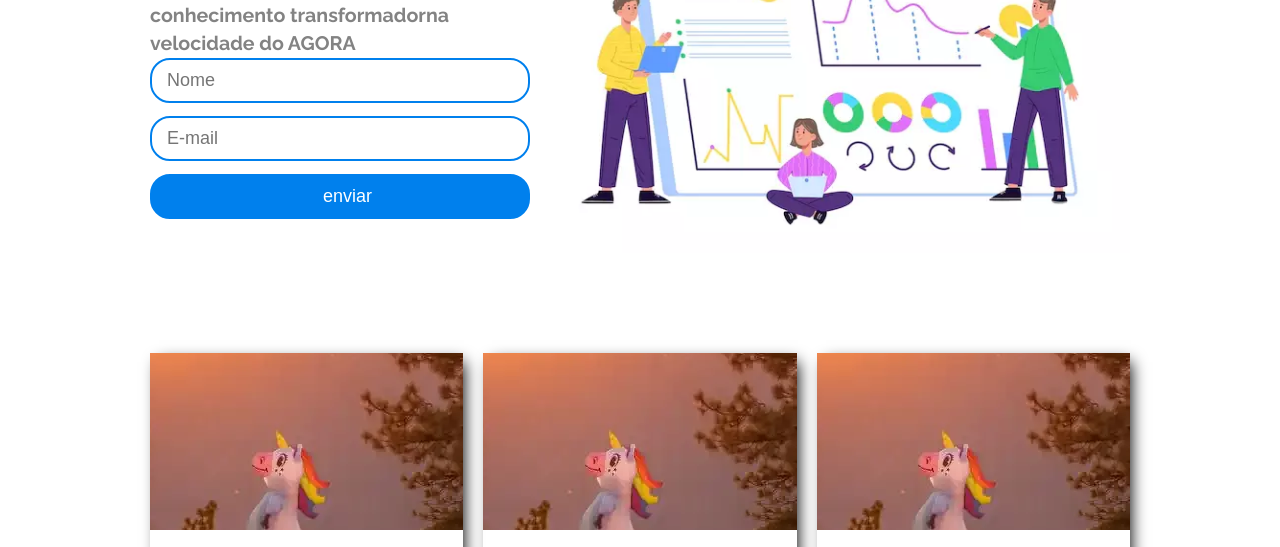
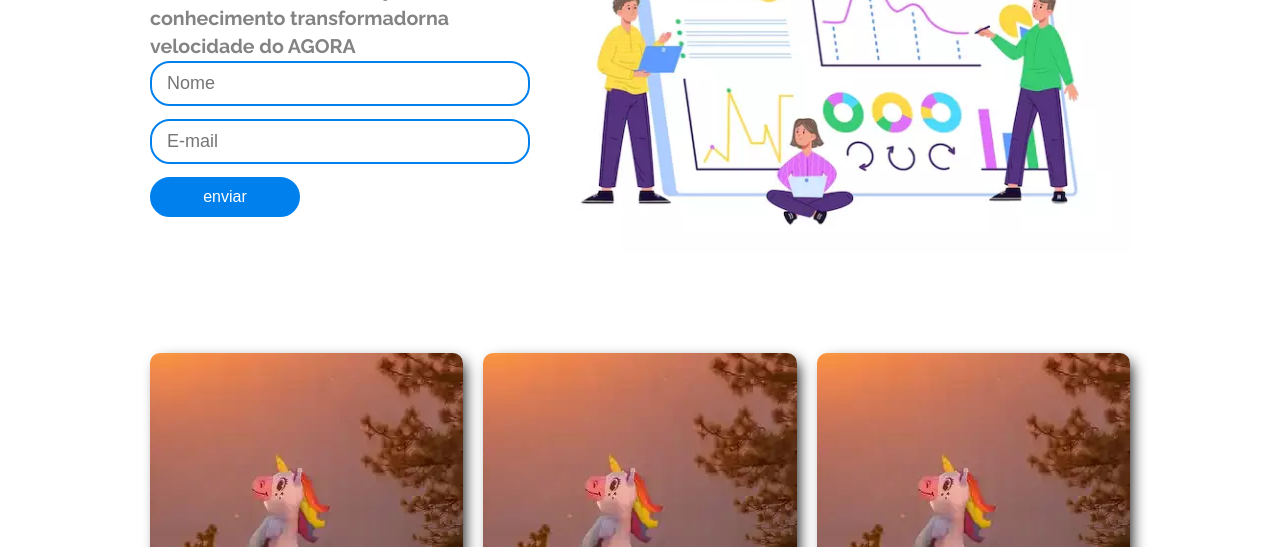
Before and after one commit to Holiv/startse-desafio-2, a plain HTML site: page index.html in a window 1280 px wide. Shown: the part 377-924 px from the top of the page. Drawn offline with Linux system fonts and the light colour scheme.

Commit message:
atualização dos estilos dos botões e cards

```diff
--- a/sources/css/styles.css
+++ b/sources/css/styles.css
@@ -11,7 +11,6 @@ html,
 body{
     font-family: 'Raleway', sans-serif;
     font-size: 14px;
-    height: 100vh;
     text-rendering: optimizeLegibility;
     -webkit-font-smoothing: antialiased;
 }
@@ -82,9 +81,15 @@ form input{
 form [type="submit"]{
     background-color: #0080ed;
     color: white;
+    width: 150px;
+    padding-left: 0px;
+    font-size: 16px;
+    height: 40px;
 }
 form [type="submit"]:hover{
     cursor: pointer;
+    background-color: rgba(0, 128, 237, 0.75);
+    transform: translateY(-2px);
 }
 main .container img{
     width: 600px;
@@ -93,6 +98,9 @@ input{
     width: 100px;
 }
 /*estilização cards*/
+a{
+    text-decoration: none;
+}
 
 .cards{
     width: 80%;
@@ -114,6 +122,7 @@ input{
     cursor: pointer;
     box-shadow: 5px 5px 15px -4px #000;
     transition: all 0.3s ease 0s;
+    border-radius: 10px;
 }
 .card:hover{
     transform: translateY(-7px);
@@ -123,6 +132,8 @@ input{
     padding-top: 56.25%;
     overflow: hidden;
     position: relative;
+    border-radius: 10px 10px 0 0;
+    height: 225px;
 }
 .image img{
     position: absolute;
```
